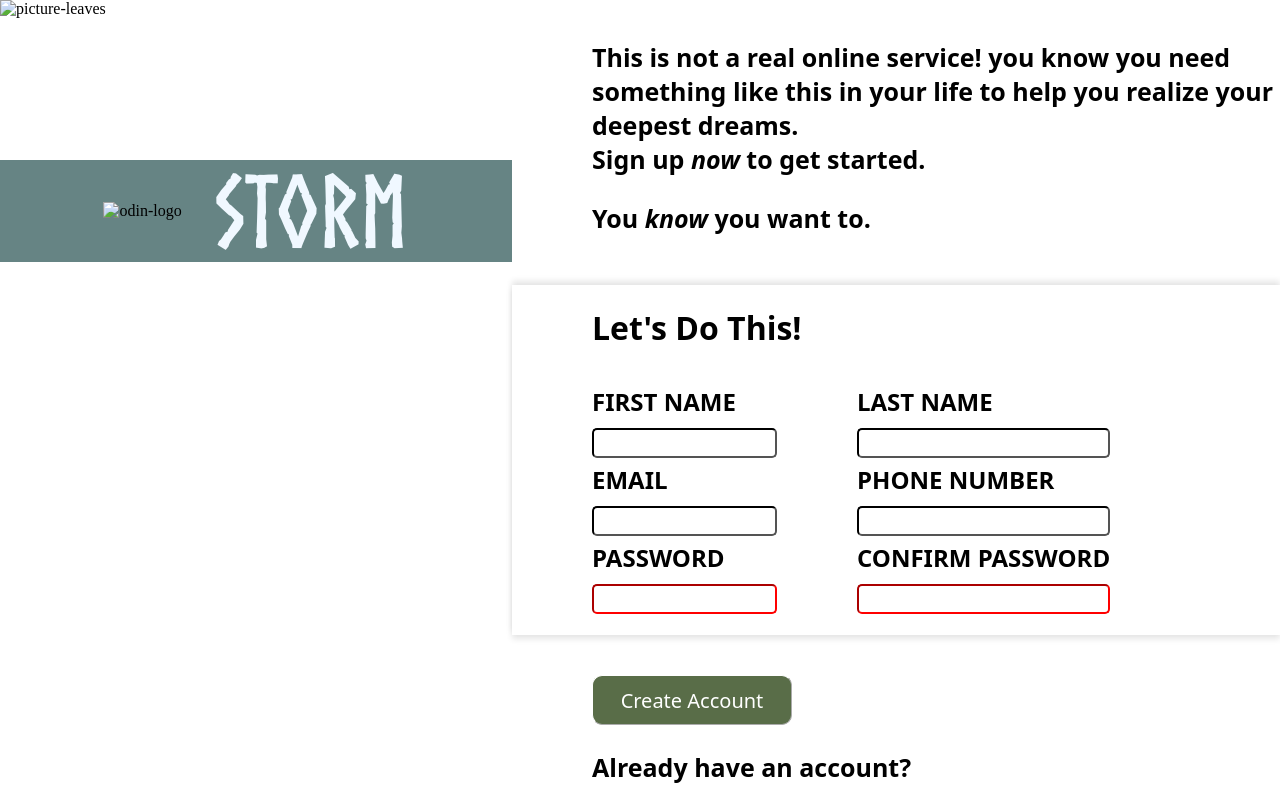
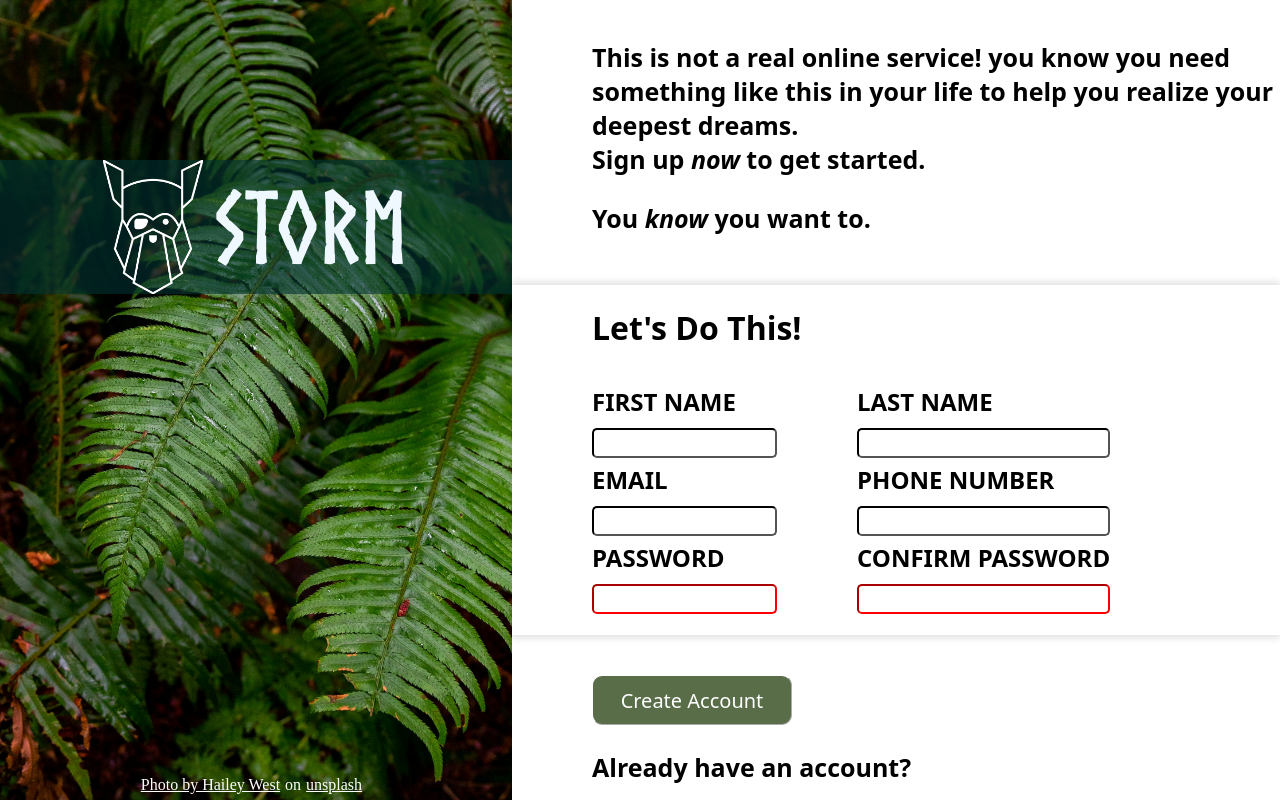
Before and after one commit to STORM533/Sign-up-Form, a plain HTML site: page index.html in a window 1280 px wide. Shown: the top 809 px of the page. Drawn offline with Linux system fonts and the light colour scheme; the site is published under a folder, as on GitHub Pages, so addresses that start at the root find nothing.

Commit message:
image file not showing

```diff
--- a/index.html
+++ b/index.html
@@ -9,9 +9,9 @@
 <body>
     <div class="left-side">
         <div class="image">
-            <img src="/pictures/halie-west-25xggax4bSA-unsplash.jpg" class = "bg" alt = "picture-leaves">
+            <img src="pictures/halie-west-25xggax4bSA-unsplash.jpg" class = "bg" alt = "picture-leaves">
             <div class="img-text">
-                <img src="/pictures/odin-lined.png"class = "top" alt="odin-logo">
+                <img src="pictures/odin-lined.png"class = "top" alt="odin-logo">
                 <div class="text">STORM</div>
             </div>
 
```
